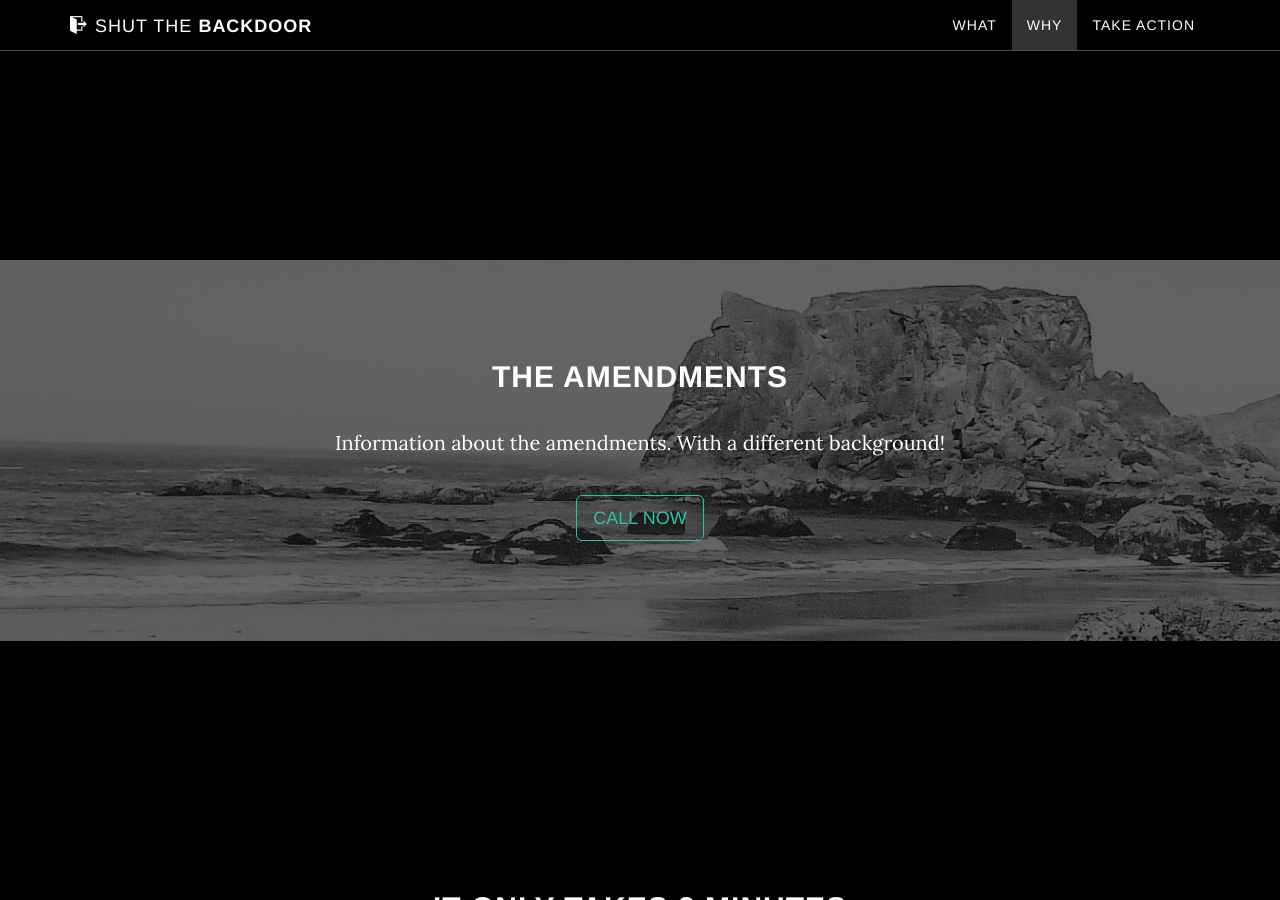
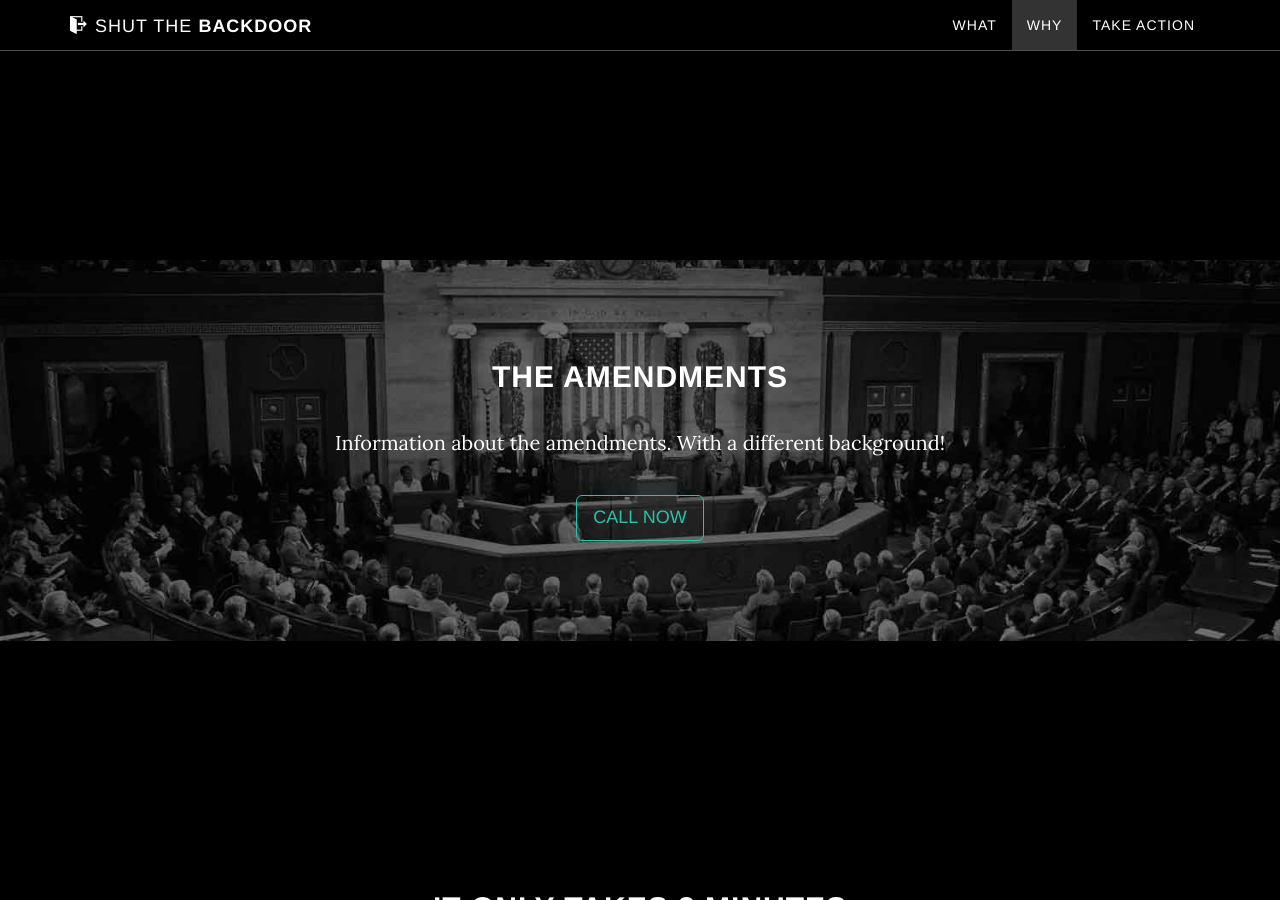
Before and after one commit to tfrce/shutthebackdoor, a Jekyll site: the page index.html, which Jekyll copies as it is, in a window 1280 px wide and 900 px high, scrolled down 1275 px. Built offline with Jekyll 4.4.1, drawn with Linux system fonts in a browser that asks for light colours; nearby versions of some CDN libraries; some web fonts are replaced.

Commit message:
New images and favicon

```diff
--- a/index.html
+++ b/index.html
@@ -7,10 +7,13 @@
     <meta name="description" content="">
     <meta name="author" content="">
 
-    <title>Shut the NSA's Internet Backdoor</title>
+    <title>Shut the NSA's Surveillance Backdoor</title>
+
+    <!-- Favicon -->
+    <link rel="icon" type="image/svg+xml" href="https://shutthebackdoor.net/img/exit.svg">
 
     <!-- Bootstrap Core CSS -->
-    <link href="//netdna.bootstrapcdn.com/bootstrap/3.0.3/css/bootstrap.min.css" rel="stylesheet" type="text/css">
+    <link href="css/bootstrap.min.css" rel="stylesheet" type="text/css">
 
     <!-- Fonts -->
     <link href="css/iconfont.css" rel="stylesheet" type="text/css">
```
Also changed, not shown: img/downloads-bg.jpg, img/exit.svg (added).
